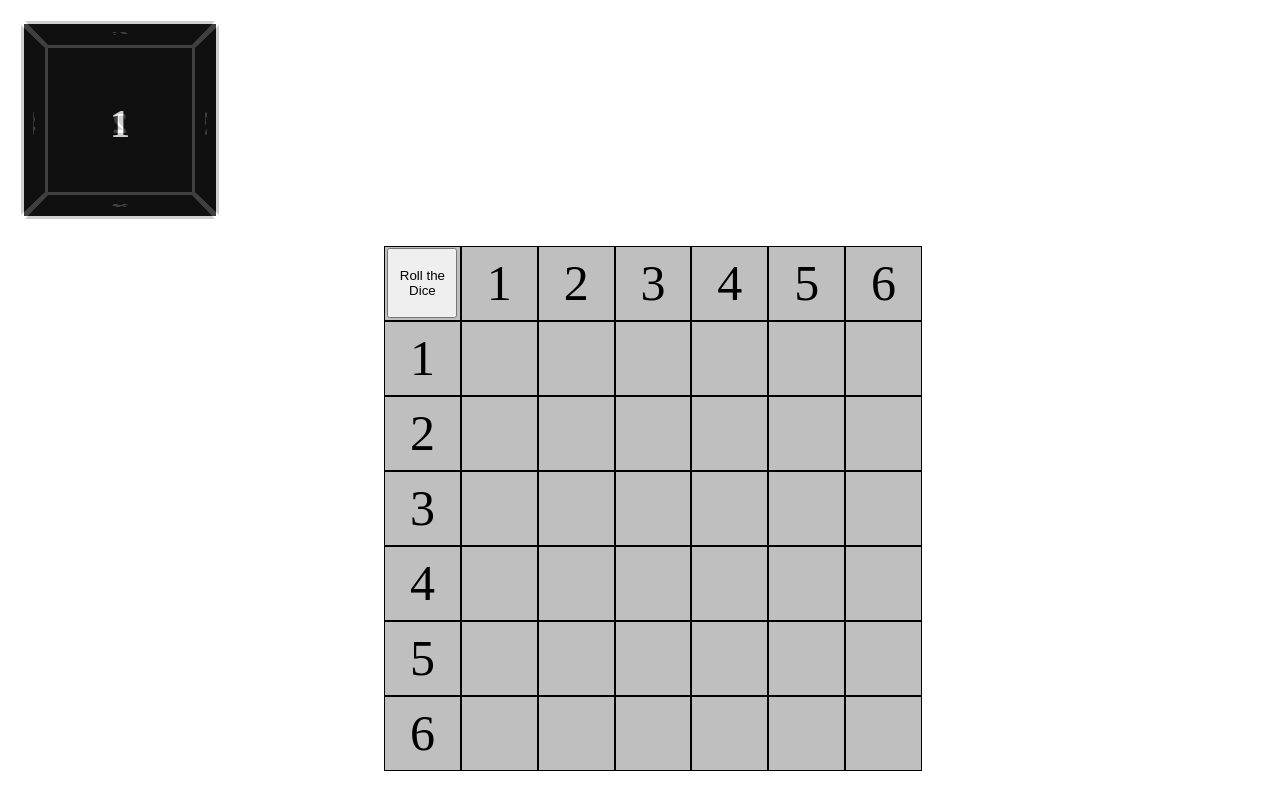
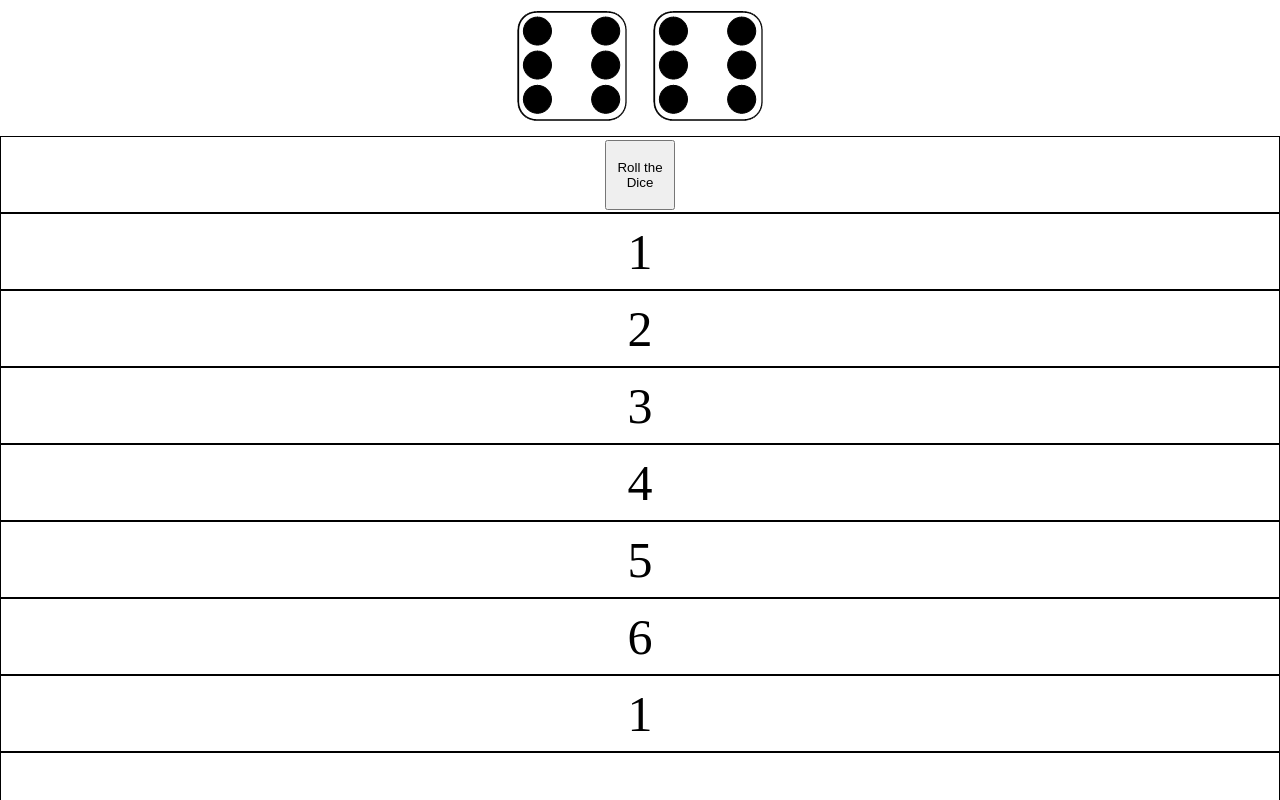
Before and after one commit to JacksonOwens22/Webcino, a PHP site: page / in a window 1280 px wide. Run offline with PHP 8.4, Linux system fonts and the light colour scheme.

Commit message:
Changed the dice

```diff
--- a/CSS/home.css
+++ b/CSS/home.css
@@ -5,71 +5,25 @@
         overflow: hidden;
 }
 
-* { box-sizing: border-box; }
+.container {
+        width: 70%;
+        margin: auto;
+        text-align: center;
+}
 
-.scene {
-  width: 200px;
-  height: 200px;
-  margin: 20px;
-  perspective:600px;
+.dice {
+        text-align: center;
+        display: inline-block;
+        margin: 10px;
+}
+
+img {
+    width: 100%;
 }
 
 .rollBtn{
   width: 70px;
   height: 70px;
-}
-
-.cube {
-  width:200px;
-  height: 200px;
-  position: relative;
-  transform-style: preserve-3d;
-  transform: translateZ(-100px);
-  transition: transform 1s;
-}
-
-.cube.show-1  { transform: translateZ(-100px) rotateY(   0deg); }
-.cube.show-2  { transform: translateZ(-100px) rotateY(-180deg); }
-.cube.show-3  { transform: translateZ(-100px) rotateY( -90deg); }
-.cube.show-4   { transform: translateZ(-100px) rotateY(  90deg); }
-.cube.show-5   { transform: translateZ(-100px) rotateX( -90deg); }
-.cube.show-6 { transform: translateZ(-100px) rotateX(  90deg); }
-
-.cube__face {
-  position: absolute;
-  width: 200px;
-  height: 200px;
-  border: 4px solid white;
-  line-height: 200px;
-  font-size: 40px;
-  font-weight: bold;
-  color: white;
-  text-align: center;
-}
-
-.cube__face--1  { background: black;  opacity: 0.75;}
-.cube__face--3  { background: black;   opacity: 0.75; }
-.cube__face--2  {  background: black;   opacity: 0.75; }
-.cube__face--4  {  background: black;   opacity: 0.75; }
-.cube__face--5   {  background: black;   opacity: 0.75; }
-.cube__face--6 {  background: black;  opacity: 0.75; }
-
-.cube__face--1  { transform: rotateY(  0deg) translateZ(100px); }
-.cube__face--2   { transform: rotateY(180deg) translateZ(100px); }
-.cube__face--3  { transform: rotateY( 90deg) translateZ(100px); }
-.cube__face--4   { transform: rotateY(-90deg) translateZ(100px); }
-.cube__face--5   { transform: rotateX( 90deg) translateZ(100px); }
-.cube__face--6 { transform: rotateX(-90deg) translateZ(100px); }
-
-label { margin-right: 10px; }
-
-.container-grid {
-    margin: 2% auto auto 30%;
-    display: grid;
-    grid-template-columns: auto auto auto auto auto auto auto;
-    grid-template-rows: auto auto auto auto auto auto auto;
-    max-width: 538px;
-    background-color: #BFBFBF;
 }
 
 .tile {
--- a/View/home.php
+++ b/View/home.php
@@ -2,6 +2,7 @@
 <html lang="en">
     <head>
         <meta charset="UTF-8">
+        <meta name="viewport" content= "width=device-width, initial-scale=1.0">
         <link href="CSS/home.css" rel="stylesheet" type="text/css"/>
         <title>LandScape</title>
         <script src="https://code.jquery.com/jquery-latest.min.js"></script>
@@ -10,21 +11,20 @@
     <body>
         <header></header>
             <main>
-       <div class = "scene">
-           <div class="cube">
-            <div class="cube__face cube__face--1">1</div>
-            <div class="cube__face cube__face--2">2</div>
-            <div class="cube__face cube__face--3">3</div>
-            <div class="cube__face cube__face--4">4</div>
-            <div class="cube__face cube__face--5">5</div>
-            <div class="cube__face cube__face--6">6</div>
-           </div>
+                <div class="container">
+                    <div class="dice">
+			<img class="img1" src="Photos/dice6.png">
+                    </div>
+
+                    <div class="dice">
+			<img class="img2" src="Photos/dice6.png">
+		</div>
         </div>
 
                 <div class="container-grid">
                     <div class="row1">
                         <div class="tile">
-                            <button class = "rollBtn">Roll the Dice</button>
+                            <button class="rollBtn">Roll the Dice</button>
                         </div>
                         <div class="tile">1</div>
                         <div class="tile">2</div>
--- a/gameBoard.js
+++ b/gameBoard.js
@@ -1,24 +1,17 @@
 $(document).ready(function() {
-    var cube = document.querySelector('.cube');
-    var rollBtn = document.querySelector('.rollBtn');
-    var currentClass = '';
+    $('#rollBtn').click(rollTheDice);
+});
 
 
-    function getRandomInt(min, max) {
-      min = Math.ceil(min);
-      max = Math.floor(max);
-      return Math.floor(Math.random() * (max - min) + min); //The maximum is exclusive and the minimum is inclusive
-    }
+function rollTheDice() {
+    setTimeout(function () {
+        var randomNumber1 = Math.floor(Math.random() * 6) + 1;
+        var randomNumber2 = Math.floor(Math.random() * 6) + 1;
 
-    function rollDice() {
-     var randNum =getRandomInt(1,7);
-      var showClass = 'show-' + randNum;
-      if (currentClass) {
-        cube.classList.remove( currentClass );
-      }
-      cube.classList.add(showClass);
-      currentClass = showClass;
-    }
+        document.querySelector(".img1").setAttribute("src",
+            "dice" + randomNumber1 + ".png");
 
-    rollBtn.addEventListener("click", rollDice);
-});
+        document.querySelector(".img2").setAttribute("src",
+            "dice" + randomNumber2 + ".png");
+    }, 2500);
+}
```
Also changed, not shown: Photos/2022-07-19_18.22.30.png (deleted), Photos/dice1.png (added), Photos/dice2.png (added), Photos/dice3.png (added), Photos/dice4.png (added), Photos/dice5.png (added), Photos/dice6.png (added).
